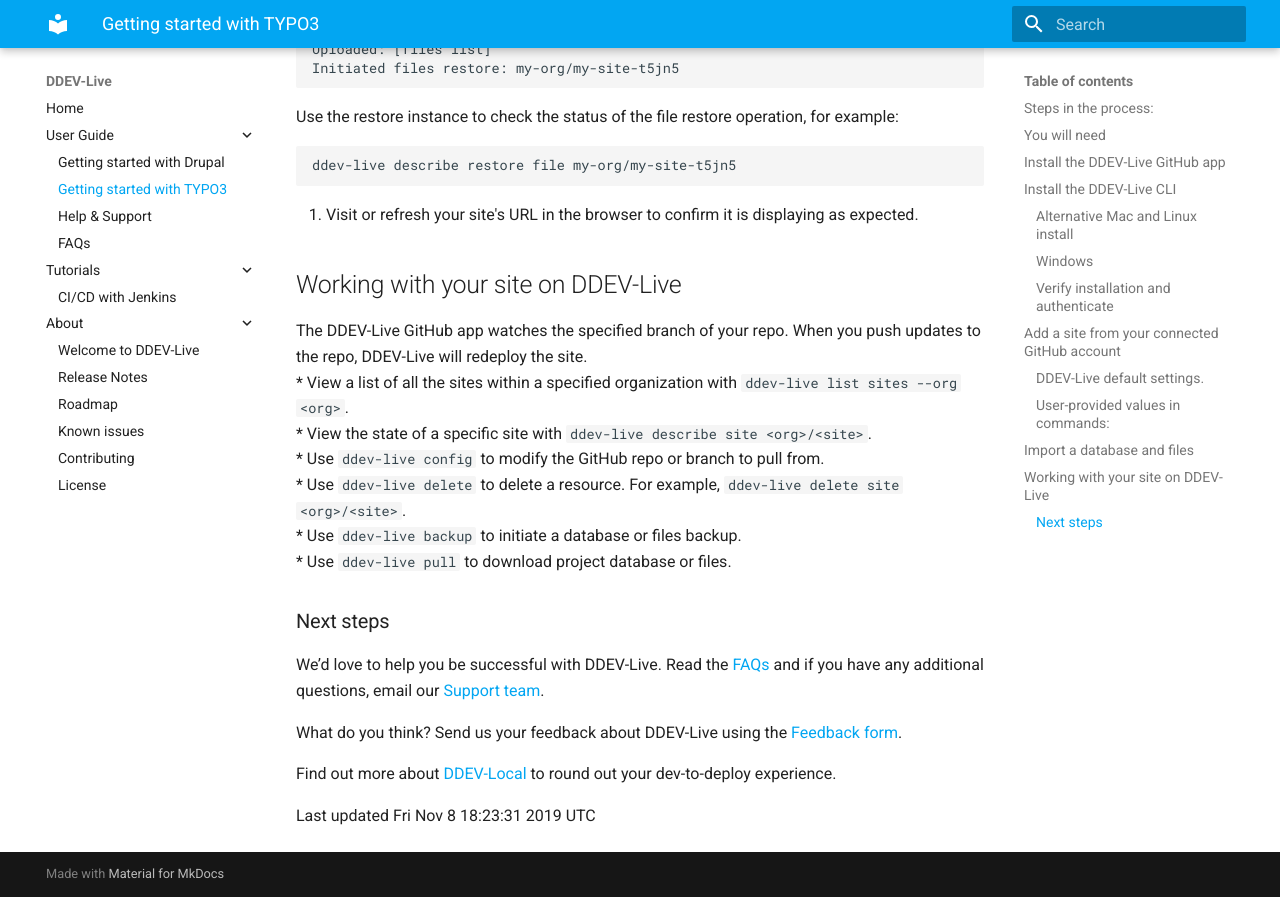
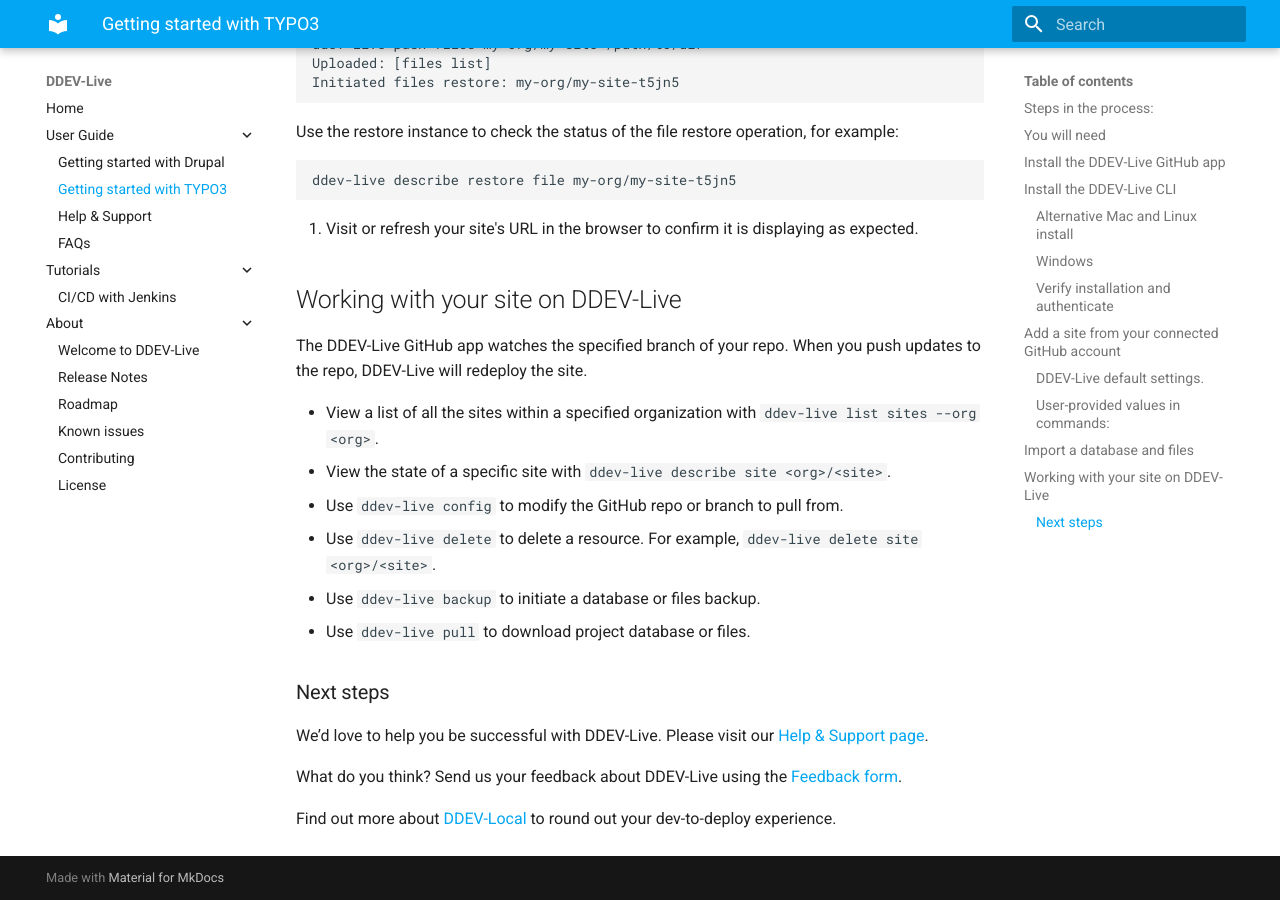
Before and after one commit to fru-io/docs-live, an MkDocs documentation site: the page built from docs/typo3-getting-started.md, in a window 1280 px wide and 900 px high, scrolled down 4605 px. Built offline with MkDocs 1.6.1 and Material for MkDocs 9.7.7, drawn with Linux system fonts in a browser that asks for light colours; some of the changed text lies outside the part shown.

Commit message:
Update typo3-getting-started.md (#34)
Fixing some broken list formatting, correcting links dash>docs

```diff
--- a/docs/typo3-getting-started.md
+++ b/docs/typo3-getting-started.md
@@ -24,7 +24,7 @@ This tutorial shows the commands to deploy a TYPO3 CMS project. DDEV-Live also s
 ## Install the DDEV-Live GitHub app
 Grant DDEV-Live access to your selected repositories.
 1. In your browser, navigate to [https://dash.ddev.com](https://dash.ddev.com).
-2. If prompted, click the **Login With Github** button and log in to GitHub if needed. The DDEV-Live UI displays. (You are likely already viewing this guide in the UI at [https://dash.ddev.com/docs/getting-started/](https://dash.ddev.com/docs/getting-started/)).
+2. If prompted, click the **Login With Github** button and log in to GitHub if needed. The DDEV-Live UI displays.
 3. In the **Important Links** section on the dash homepage, click the **Install Github App** link. A GitHub configuration page displays.
 4. Choose the personal or organization account where you want to install the app, then select the repositories you want DDEV-Live to access and click Install. *You or the organization must own the repositories*.
 
@@ -56,6 +56,7 @@ Authentication connects the DDEV-Live platform to the DDEV-Live CLI.
 ## Add a site from your connected GitHub account
 #### DDEV-Live default settings.
 We give additional flags below to use if your project differs from these defaults.
+
 * Default TYPO3 version is 9
 * Default docroot is empty, the repository's root directory (this is the directory from which your site is served).
 * Default branch is master.
@@ -97,7 +98,7 @@ The output will display several sections including general site info, and the he
 The `Preview URL:` line of the output will display the preview url for your site when it has been created. Visit this link to confirm that your code has been imported. For example, `https://preview-my-site-my-org.sites.ddev.live`.
 
 ## Import a database and files
-Upload any existing content for your project using the database export archive and files directory as mentioned in the section ["You will need"](#you-will-need), above. For more on asset backup and restore please see the [FAQs](https://dash.ddev.com/docs/faqs/).
+Upload any existing content for your project using the database export archive and files directory as mentioned in the section ["You will need"](#you-will-need), above. For more on asset backup and restore please see the [FAQs](https://docs.ddev.com/faq/).
 
 Uploading files or a database will trigger an instance that performs the task on DDEV-Live. Keep an eye out for the instance name that is displayed when your local command finishes. For example, the instance name for `ddev-live push files` will be contained in the line `Initiated files restore: <org>/<site>-<id>`. You can use the instance name in subsequent describe commands to see status.
 1. First, upload your database archive to the site environment.
@@ -134,6 +135,7 @@ ddev-live describe restore file my-org/my-site-t5jn5
 
 ## Working with your site on DDEV-Live
 The DDEV-Live GitHub app watches the specified branch of your repo. When you push updates to the repo, DDEV-Live will redeploy the site.
+
 * View a list of all the sites within a specified organization with `ddev-live list sites --org <org>`.
 * View the state of a specific site with `ddev-live describe site <org>/<site>`.
 * Use `ddev-live config` to modify the GitHub repo or branch to pull from.
@@ -142,10 +144,8 @@ The DDEV-Live GitHub app watches the specified branch of your repo. When you pus
 * Use `ddev-live pull` to download project database or files.
 
 ### Next steps
-We’d love to help you be successful with DDEV-Live. Read the [FAQs](https://dash.ddev.com/docs/faqs/) and if you have any additional questions, email our [Support team](mailto:support@ddev.com).
+We’d love to help you be successful with DDEV-Live. Please visit our [Help & Support page](https://docs.ddev.com/support/).
 
 What do you think? Send us your feedback about DDEV-Live using the [Feedback form](https://dash.ddev.com/feedback/).
 
 Find out more about [DDEV-Local](https://ddev.readthedocs.io/en/stable/) to round out your dev-to-deploy experience.
-
-Last updated Fri Nov 8 18:23:31 2019 UTC
```
